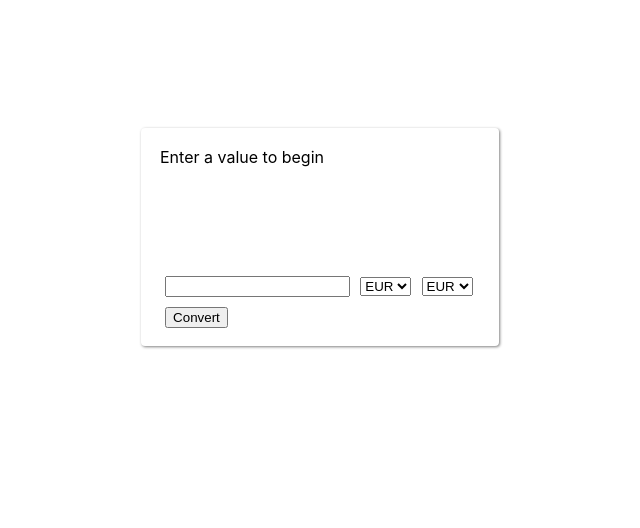
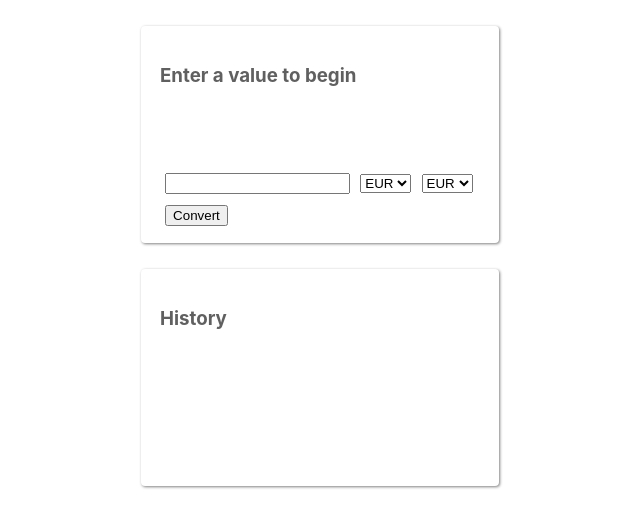
Before and after one commit to jessmcdonald/currency-converter, a React (Create React App) app: page / in a window 1280 px wide. Shown: the top 528 px of the page, without its empty margins (320-960 px from the left). Built offline with nearby package versions, Linux system fonts and the light colour scheme.

Commit message:
added history component

```diff
--- a/src/App.css
+++ b/src/App.css
@@ -3,3 +3,7 @@ body {
   justify-content: center;
   text-align: center;
 }
+
+h3 {
+  color: #606060;
+}
--- a/src/App.js
+++ b/src/App.js
@@ -1,11 +1,13 @@
 import React from "react";
 import "./App.css";
 import Converter from "./components/converter/Converter";
+import History from "./components/history/History";
 
 function App() {
   return (
     <div className="App">
       <Converter />
+      <History />
     </div>
   );
 }
--- a/src/components/converter/Converter.css
+++ b/src/components/converter/Converter.css
@@ -4,7 +4,7 @@
   height: 14vw;
   display: grid;
   padding: 1.5vw;
-  margin: 10vw;
+  margin: 2vw;
   border-width: 1px;
   box-shadow: 1px 1px 3px grey;
   border-radius: 4px;
@@ -38,26 +38,6 @@
   margin: 0.4vw;
 }
 
-/* .item-5 {
-  grid-column-start: 2;
-  grid-column-end: 3;
-  grid-row-start: 4;
-  grid-row-end: 5;
-}
-
-.item-6 {
-  grid-column-start: 3;
-  grid-column-end: 4;
-  grid-row-start: 4;
-  grid-row-end: 5;
-}
-.item-7 {
-  grid-column-start: 1;
-  grid-column-end: 2;
-  grid-row-start: 4;
-  grid-row-end: 5;
-} */
-
 .user-input-amount {
   font-size: 2vh;
   color: #484848;
--- a/src/components/converter/Converter.js
+++ b/src/components/converter/Converter.js
@@ -56,7 +56,9 @@ class Converter extends React.Component {
             {this.state.value} {this.state.currencyIdFrom} equals
           </div>
         ) : (
-          <div className="item-1">Enter a value to begin</div>
+          <div className="item-1">
+            <h3>Enter a value to begin</h3>
+          </div>
         )}
         {this.state.conversion ? (
           <div className="return-value item-2">
--- a/src/components/history/History.css
+++ b/src/components/history/History.css
@@ -0,0 +1,15 @@
+.history-container {
+  text-align: left;
+  width: 25vw;
+  height: 14vw;
+  display: grid;
+  padding: 1.5vw;
+  margin: 2vw;
+  border-width: 1px;
+  box-shadow: 1px 1px 3px grey;
+  border-radius: 4px;
+  grid-template-columns: 100%;
+  column-gap: 1%;
+  grid-template-rows: 22% 22% 22% 29%;
+  row-gap: 1%;
+}
--- a/src/components/history/History.js
+++ b/src/components/history/History.js
@@ -0,0 +1,28 @@
+import React from "react";
+import "./History.css";
+
+class History extends React.Component {
+  constructor(props) {
+    super(props);
+
+    this.state = {
+      items: [
+        { description: "walk dog", checked: false },
+        { description: "bake bread", checked: false },
+        { description: "clean kitchen", checked: true },
+      ],
+      showModal: false,
+      selectedItem: null,
+    };
+  }
+
+  render() {
+    return (
+      <div className="history-container">
+        <h3>History</h3>
+      </div>
+    );
+  }
+}
+
+export default History;
```
